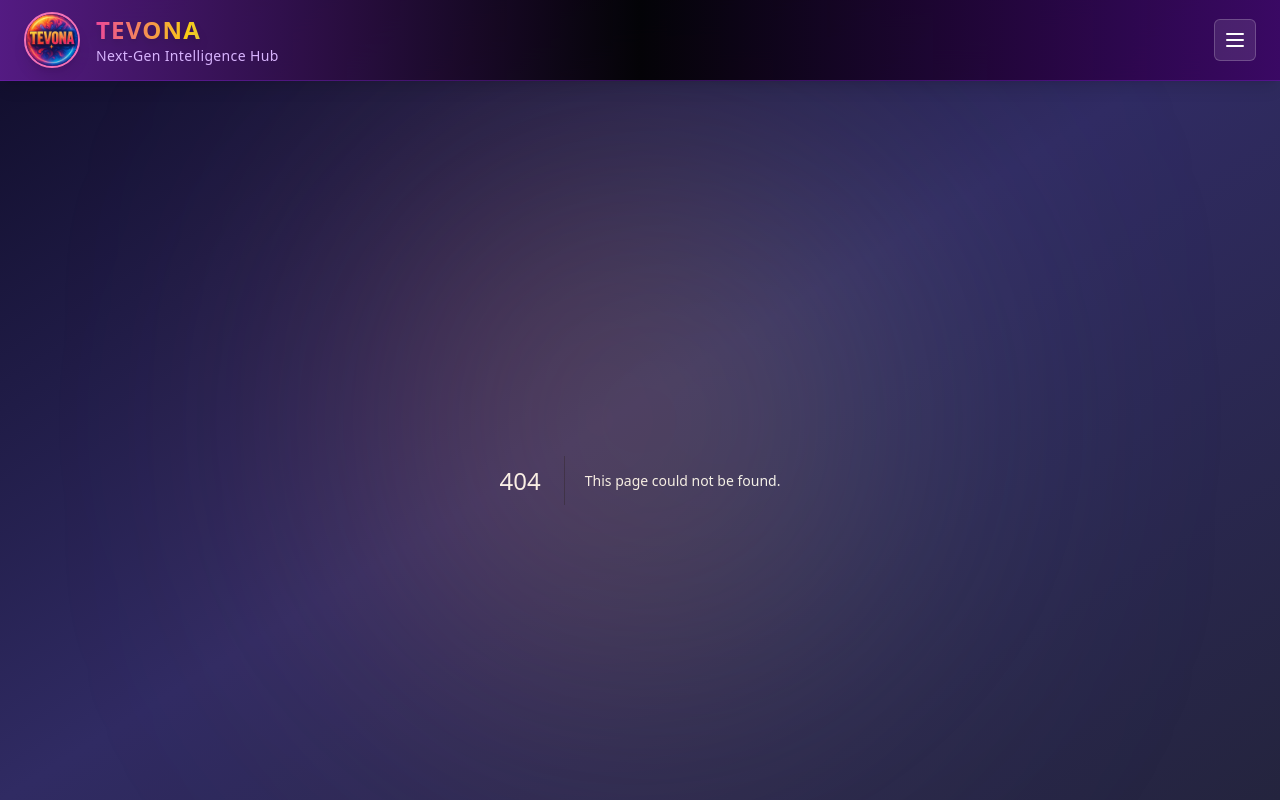
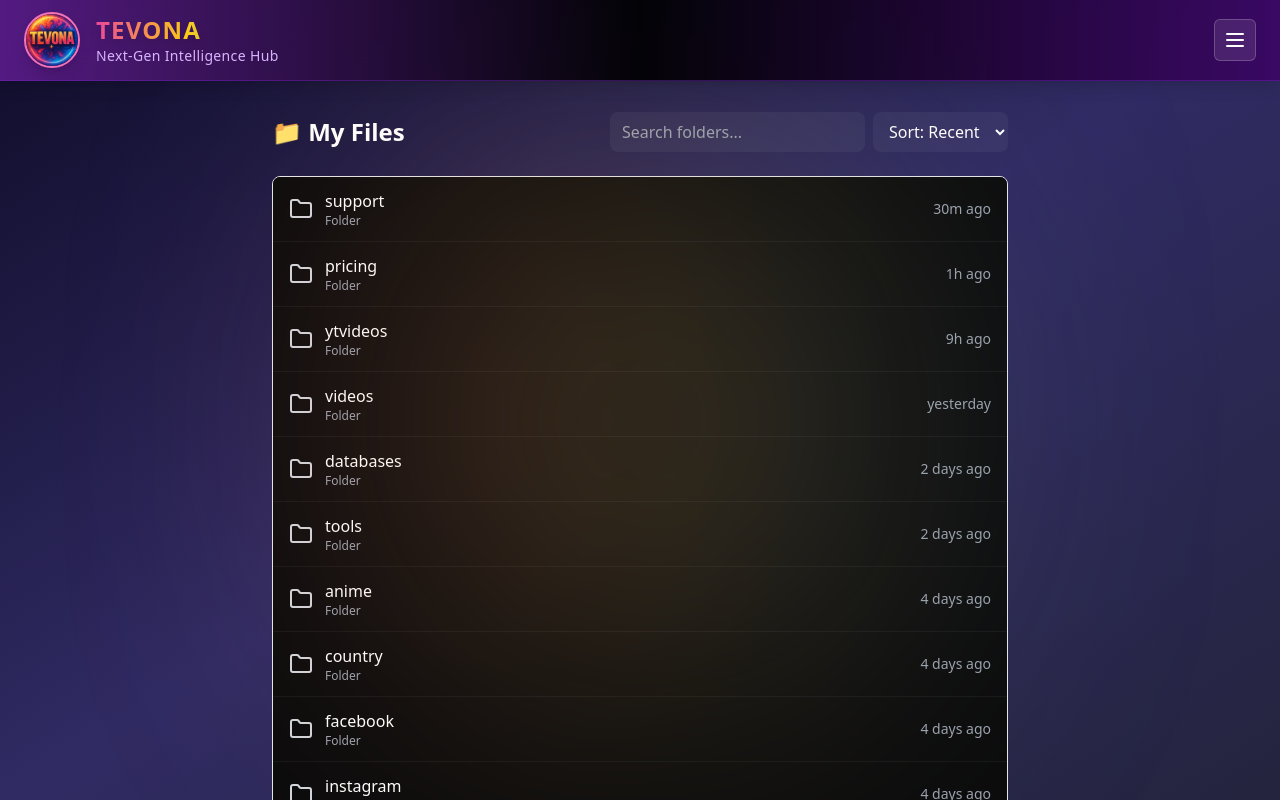
Before and after one commit to tenova-ke/tenova, a Next.js app: page /databases in a window 1280 px wide. Before the commit this address had no page. Built offline with nearby package versions, Linux system fonts and the light colour scheme.

Commit message:
Create page.tsx

```diff
--- /dev/null
+++ b/app/databases/page.tsx
@@ -0,0 +1,129 @@
+"use client";
+
+import React, { useMemo, useState } from "react";
+import { Folder } from "lucide-react"; // optional icon, already used in your project
+import Link from "next/link";
+
+/**
+ * timeAgo - returns human friendly relative time (seconds/minutes/hours/days/weeks/months/years)
+ */
+function timeAgo(dateString: string) {
+  const now = Date.now();
+  const then = new Date(dateString).getTime();
+  const diffMs = Math.max(0, now - then);
+
+  const seconds = Math.floor(diffMs / 1000);
+  const minutes = Math.floor(seconds / 60);
+  const hours = Math.floor(minutes / 60);
+  const days = Math.floor(hours / 24);
+  const weeks = Math.floor(days / 7);
+  const months = Math.floor(days / 30);
+  const years = Math.floor(days / 365);
+
+  if (years > 0) return `${years} year${years > 1 ? "s" : ""} ago`;
+  if (months > 0) return `${months} month${months > 1 ? "s" : ""} ago`;
+  if (weeks > 0) return `${weeks} week${weeks > 1 ? "s" : ""} ago`;
+  if (days > 1) return `${days} days ago`;
+  if (days === 1) return `yesterday`;
+  if (hours > 0) return `${hours}h ago`;
+  if (minutes > 0) return `${minutes}m ago`;
+  return `${seconds}s ago`;
+}
+
+/**
+ * Replace this sampleData with your real API response later.
+ * The `createdAt` strings are a mix of timestamps so the UI shows the various labels you mentioned.
+ */
+const sampleData: { name: string; createdAt: string; path?: string }[] = [
+  { name: "ai", createdAt: new Date(Date.now() - 21 * 24 * 3600 * 1000).toISOString() }, // 3 weeks ago
+  { name: "anime", createdAt: new Date(Date.now() - 4 * 24 * 3600 * 1000).toISOString() }, // 4 days
+  { name: "apk", createdAt: new Date(Date.now() - 2 * 7 * 24 * 3600 * 1000).toISOString() }, // 2 weeks
+  { name: "apps", createdAt: new Date(Date.now() - 3 * 7 * 24 * 3600 * 1000).toISOString() }, // 3 weeks
+  { name: "audio", createdAt: new Date(Date.now() - 21 * 24 * 3600 * 1000).toISOString() },
+  { name: "binary", createdAt: new Date(Date.now() - 14 * 24 * 3600 * 1000).toISOString() }, // 2 weeks
+  { name: "country", createdAt: new Date(Date.now() - 4 * 24 * 3600 * 1000).toISOString() },
+  { name: "databases", createdAt: new Date(Date.now() - 2 * 24 * 3600 * 1000).toISOString() }, // 2 days
+  { name: "encrypt", createdAt: new Date(Date.now() - 14 * 24 * 3600 * 1000).toISOString() },
+  { name: "ephoto", createdAt: new Date(Date.now() - 14 * 24 * 3600 * 1000).toISOString() },
+  { name: "facebook", createdAt: new Date(Date.now() - 4 * 24 * 3600 * 1000).toISOString() },
+  { name: "fancy", createdAt: new Date(Date.now() - 14 * 24 * 3600 * 1000).toISOString() },
+  { name: "instagram", createdAt: new Date(Date.now() - 4 * 24 * 3600 * 1000).toISOString() },
+  { name: "music", createdAt: new Date(Date.now() - 21 * 24 * 3600 * 1000).toISOString() },
+  { name: "pdf", createdAt: new Date(Date.now() - 14 * 24 * 3600 * 1000).toISOString() },
+  { name: "pintrest", createdAt: new Date(Date.now() - 4 * 24 * 3600 * 1000).toISOString() },
+  { name: "song", createdAt: new Date(Date.now() - 21 * 24 * 3600 * 1000).toISOString() },
+  { name: "spotify", createdAt: new Date(Date.now() - 14 * 24 * 3600 * 1000).toISOString() },
+  { name: "tiktok", createdAt: new Date(Date.now() - 4 * 24 * 3600 * 1000).toISOString() },
+  { name: "tools", createdAt: new Date(Date.now() - 2 * 24 * 3600 * 1000).toISOString() },
+  { name: "tts", createdAt: new Date(Date.now() - 4 * 24 * 3600 * 1000).toISOString() },
+  { name: "videos", createdAt: new Date(Date.now() - 1 * 24 * 3600 * 1000).toISOString() }, // yesterday
+  { name: "ytvideos", createdAt: new Date(Date.now() - 9 * 3600 * 1000).toISOString() }, // 9 hours ago
+  { name: "pricing", createdAt: new Date(Date.now() - 60 * 60 * 1000).toISOString() }, // 1h ago
+  { name: "support", createdAt: new Date(Date.now() - 30 * 60 * 1000).toISOString() }, // 30m
+  { name: "contacts", createdAt: new Date(Date.now() - 5 * 24 * 3600 * 1000).toISOString() },
+  { name: "docs", createdAt: new Date(Date.now() - 2 * 7 * 24 * 3600 * 1000).toISOString() },
+];
+
+export default function FilesPageClient() {
+  const [query, setQuery] = useState("");
+  const [sortBy, setSortBy] = useState<"name" | "time">("time");
+
+  // In a real app, fetch from `/api/files` and set data state.
+  const data = sampleData;
+
+  const filtered = useMemo(() => {
+    const q = query.trim().toLowerCase();
+    let list = data.filter((d) => d.name.toLowerCase().includes(q));
+    if (sortBy === "name") {
+      list = list.sort((a, b) => a.name.localeCompare(b.name));
+    } else {
+      list = list.sort((a, b) => new Date(b.createdAt).getTime() - new Date(a.createdAt).getTime());
+    }
+    return list;
+  }, [data, query, sortBy]);
+
+  return (
+    <div className="max-w-3xl mx-auto px-4 py-8">
+      <div className="flex items-center justify-between mb-6">
+        <h1 className="text-2xl font-bold">📁 My Files</h1>
+        <div className="flex items-center gap-2">
+          <input
+            type="search"
+            placeholder="Search folders..."
+            value={query}
+            onChange={(e) => setQuery(e.target.value)}
+            className="px-3 py-2 rounded-lg bg-white/5 text-white placeholder:text-gray-400"
+          />
+          <select
+            value={sortBy}
+            onChange={(e) => setSortBy(e.target.value as any)}
+            className="px-3 py-2 rounded-lg bg-white/5 text-white"
+            aria-label="Sort"
+          >
+            <option value="time">Sort: Recent</option>
+            <option value="name">Sort: Name</option>
+          </select>
+        </div>
+      </div>
+
+      <div className="divide-y divide-white/5 border rounded-lg overflow-hidden">
+        {filtered.map((f) => (
+          <div key={f.name} className="flex items-center justify-between px-4 py-3 bg-[#0b0b0c]">
+            <div className="flex items-center gap-3">
+              <Folder className="text-gray-300" />
+              {/* If you want folder -> link to route: <Link href={`/files/${f.name}`}> */}
+              <div>
+                <div className="font-medium text-white">{f.name}</div>
+                <div className="text-xs text-gray-400">Folder</div>
+              </div>
+            </div>
+            <div className="text-sm text-gray-400">{timeAgo(f.createdAt)}</div>
+          </div>
+        ))}
+        {filtered.length === 0 && (
+          <div className="p-6 text-center text-gray-400">No folders match your search.</div>
+        )}
+      </div>
+    </div>
+  );
+}
```
